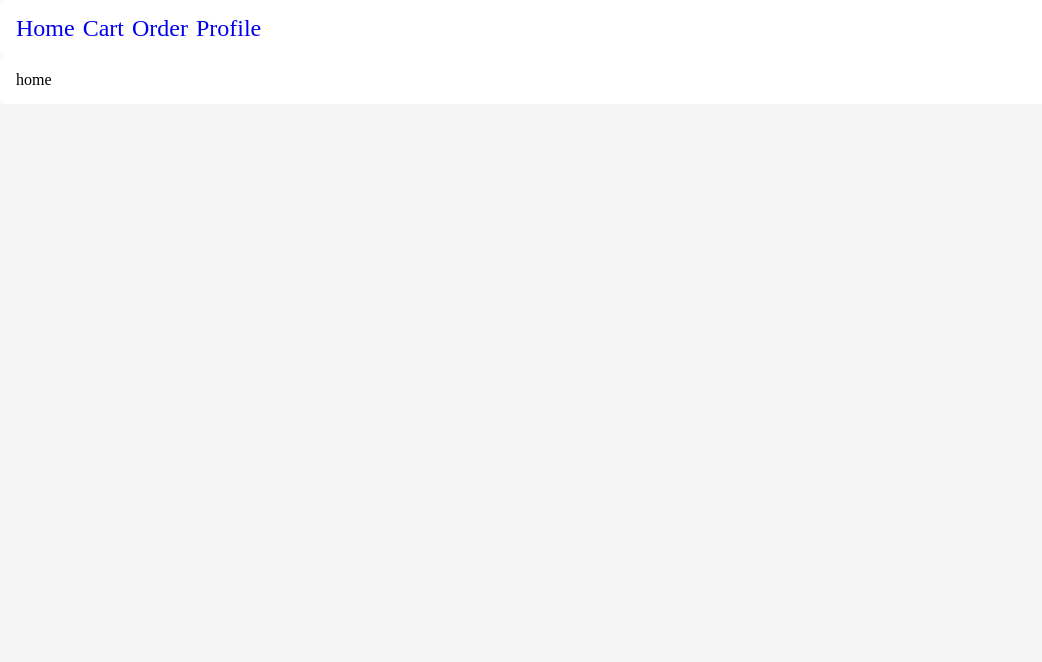
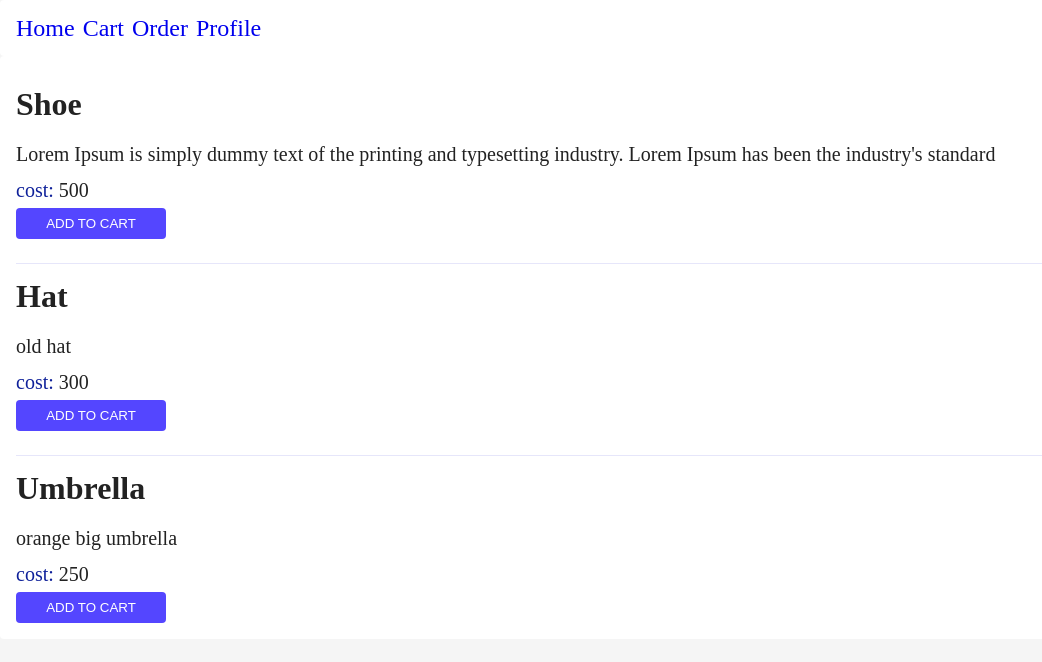
Before and after one commit to memcp/online-shop, a React app: page / in a window 1280 px wide. Shown: the top 662 px of the page, without its empty margins (0-1042 px from the left). Built offline with nearby package versions, Linux system fonts and the light colour scheme.

Commit message:
Fill product list page by products filled with dummy date.

```diff
--- a/src/components/App.css
+++ b/src/components/App.css
@@ -49,6 +49,32 @@ table {
 
 body {
   background-color: #f5f5f5;
+  color: #222;
+}
+
+h3 {
+  font-size: 32px;
+  font-weight: bold;
+  margin: 16px 0;
+}
+
+p {
+  font-size: 20px;
+  padding: 8px 0;
+}
+
+button {
+  background-color: #5446ff;
+  color: #ffffff;
+  padding: 8px 16px;
+  border: none;
+  border-radius: 4px;
+  width: 150px;
+}
+
+button:hover {
+  background-color: #483be8;
+  cursor: pointer;
 }
 
 .navigation-item {
--- a/src/components/App.jsx
+++ b/src/components/App.jsx
@@ -6,7 +6,7 @@ import {
 } from 'react-router-dom';
 import Wrapper from './containers/Wrapper';
 import Card from './containers/Card';
-
+import ProductList from './pages/ProductList';
 import './App.css';
 
 function App() {
@@ -23,7 +23,7 @@ function App() {
         </Card>
 
         <Routes>
-          <Route path="/" element={<Card>home</Card>}/>
+          <Route path="/" element={<Card><ProductList/></Card>}/>
           <Route path="/cart" element={<Card>cart</Card>}/>
           <Route path="/order" element={<Card>order</Card>}/>
           <Route path="/profile" element={<Card>profile</Card>}/>
--- /dev/null
+++ b/src/components/Product.css
@@ -0,0 +1,15 @@
+.product {
+  display: flex;
+  flex-direction: column;
+  border-bottom: 1px solid lavender;
+  padding-bottom: 24px;
+}
+
+.product:last-child {
+  border-bottom: none;
+  padding-bottom: 0;
+}
+
+.cost {
+  color: #0f219a;
+}
--- /dev/null
+++ b/src/components/Product.jsx
@@ -0,0 +1,17 @@
+import React from 'react';
+import './Product.css';
+
+function Product(props) {
+  const { id, name, description, cost } = props;
+
+  return (
+    <div key={id} className="product">
+      <h3>{name}</h3>
+      <p>{description}</p>
+      <p><span className="cost">cost: </span>{cost}</p>
+      <button>ADD TO CART</button>
+    </div>
+  );
+}
+
+export default Product;
--- a/src/components/pages/ProductList.jsx
+++ b/src/components/pages/ProductList.jsx
@@ -0,0 +1,45 @@
+import React from 'react';
+import Product from '../Product';
+
+const products = [
+  {
+    id: 1,
+    name: 'Shoe',
+    description: 'Lorem Ipsum is simply dummy text of the printing and' +
+      ' typesetting industry. Lorem Ipsum has been the industry\'s standard ',
+    cost: 500,
+  },
+  {
+    id: 2,
+    name: 'Hat',
+    description: 'old hat',
+    cost: 300,
+  },
+  {
+    id: 3,
+    name: 'Umbrella',
+    description: 'orange big umbrella',
+    cost: 250,
+  },
+];
+
+function ProductList(props) {
+  return (
+    <div className="product-list">
+      {
+        products.map(
+          product => (
+            <Product
+              key={product.id}
+              name={product.name}
+              description={product.description}
+              cost={product.cost}
+            />
+          )
+        )
+      }
+    </div>
+  );
+}
+
+export default ProductList;
```
